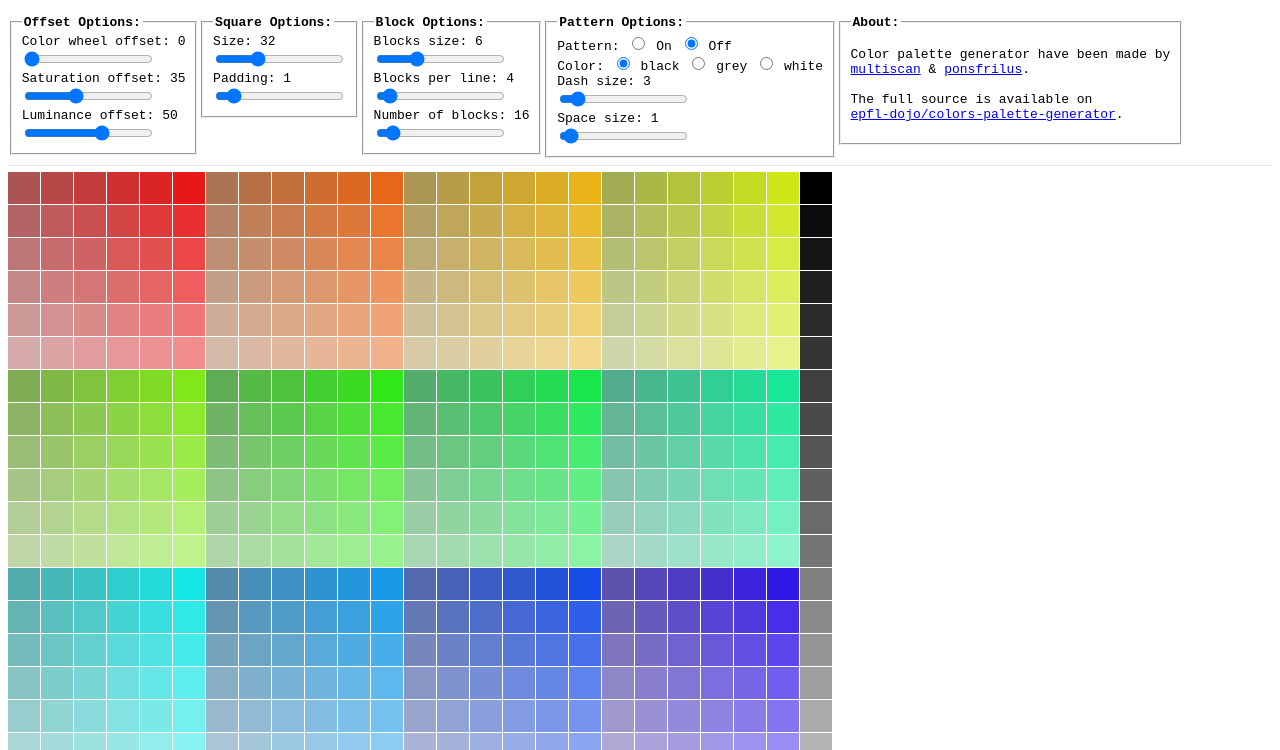
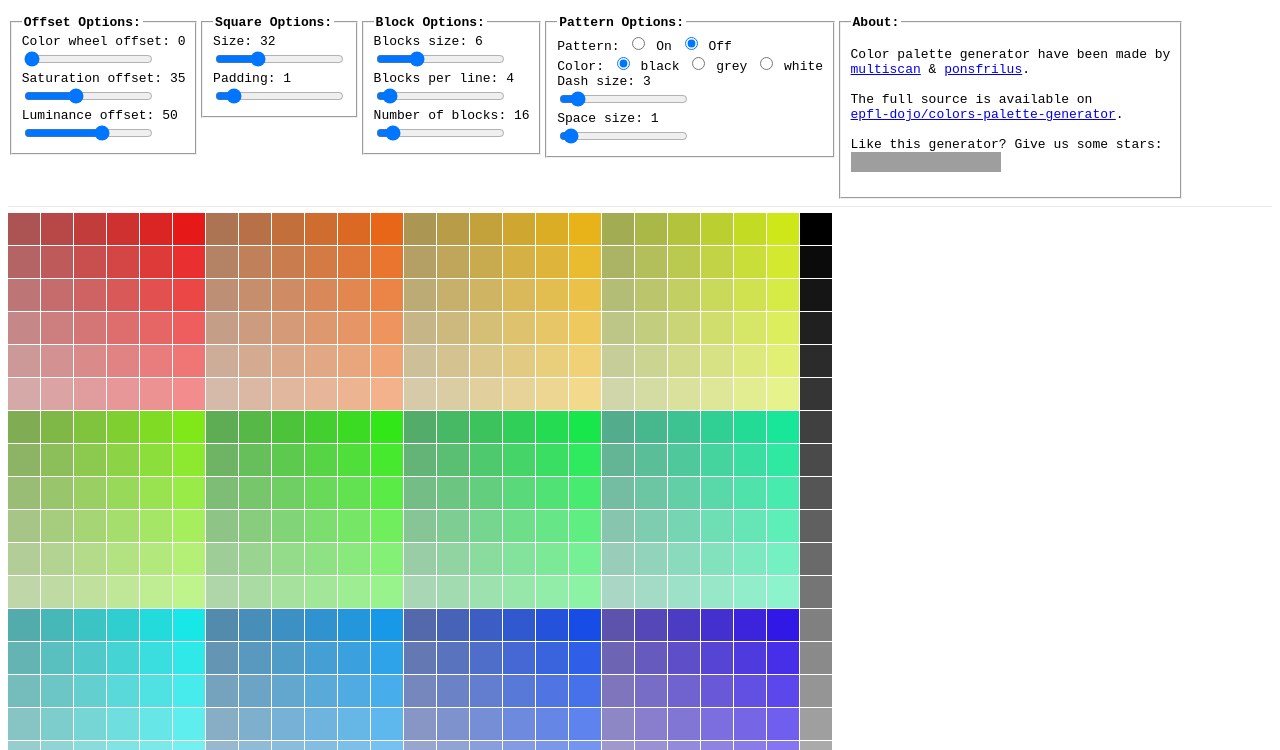
Before and after one commit to epfl-dojo/colors-palette-generator, a plain HTML site: page index.html in a window 1280 px wide. Shown: the part 50-800 px from the top of the page. Drawn offline with Linux system fonts and the light colour scheme; grey boxes are pictures that could not be loaded.

Commit message:
[feature] will we get famous?

```diff
--- a/index.html
+++ b/index.html
@@ -87,7 +87,9 @@
         Color palette generator have been made by <br /><a href="https://github.com/multiscan">multiscan</a> &
         <a href="https://github.com/ponsfrilus">ponsfrilus</a>.<br /><br />
         The full source is available on<br />
-        <a href="https://github.com/epfl-dojo/colors-palette-generator">epfl-dojo/colors-palette-generator</a>.
+        <a href="https://github.com/epfl-dojo/colors-palette-generator">epfl-dojo/colors-palette-generator</a>.<br /><br />
+        Like this generator? Give us some stars: <br />
+        <iframe src="https://ghbtns.com/github-btn.html?user=epfl-dojo&repo=colors-palette-generator&type=star&count=true" frameborder="0" scrolling="0" width="150" height="20" title="GitHub"></iframe>
       </p>
     </fieldset>
     <div style="clear: both"></div>
```
